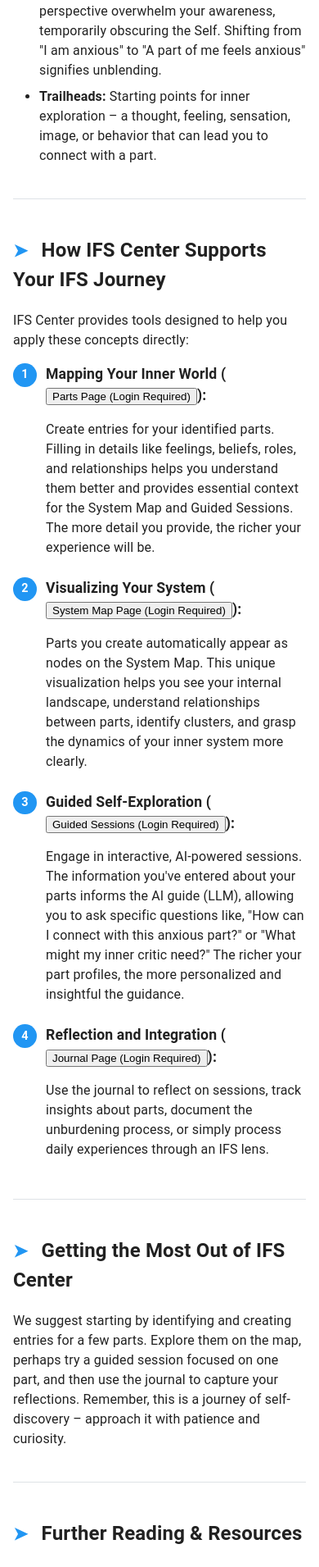
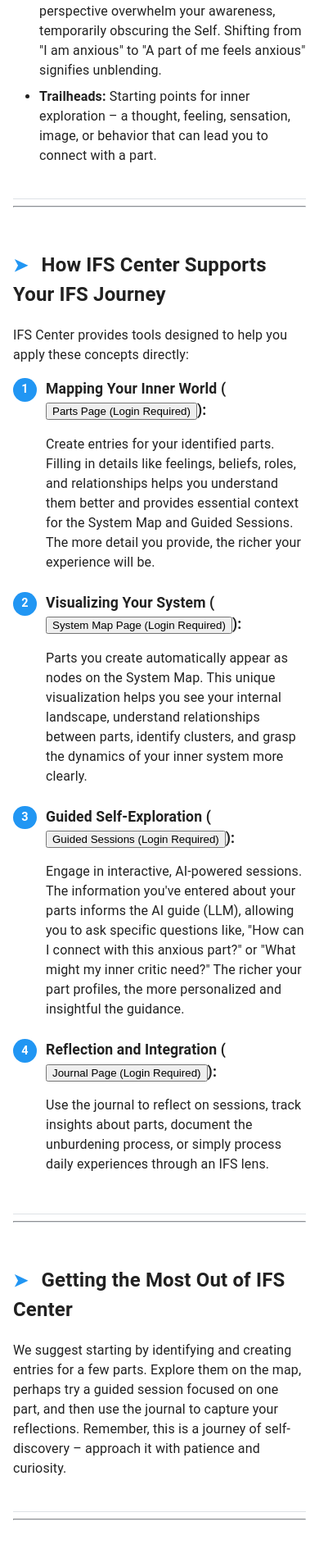
Before and after one commit to schellrw/IFScenter, a React (Create React App) app in the folder frontend/: page /about-ifs in a window 390 px wide. Shown: the part 1757-3668 px from the top of the page at 82% size. Built offline with nearby package versions, Linux system fonts and the light colour scheme; no server answers; the HTML template or start-up script is replaced by a standard one.

Commit message:
update mobile burger menu for duplicate about-ifs.  add about-ifs section horizontal lines

```diff
--- a/frontend/src/components/Navigation.js
+++ b/frontend/src/components/Navigation.js
@@ -135,23 +135,13 @@
                         {item.label}
                       </MenuItem>
                     ))}
-                    {/* Add About IFS to mobile menu */}
-                    <MenuItem
-                      key="/about-ifs"
-                      onClick={() => handleNavigation('/about-ifs')}
-                      selected={isActive('/about-ifs')}
-                    >
-                      About IFS
-                    </MenuItem>
-                    {/* Add Account Settings to mobile menu */}
+                    {/* Add Account Settings to mobile menu - removing icon */}
                      <MenuItem
                         key={accountSettingsItem.path}
                         onClick={() => handleNavigation(accountSettingsItem.path)}
                         selected={isActive(accountSettingsItem.path)}
                      >
-                        <ListItemIcon>
-                           {accountSettingsItem.icon}
-                         </ListItemIcon>
+                         {/* Removed <ListItemIcon> */}
                          {accountSettingsItem.label}
                      </MenuItem>
                      <MenuItem onClick={handleLogoutClick}>
--- a/frontend/src/pages/AboutIFSPage.js
+++ b/frontend/src/pages/AboutIFSPage.js
@@ -94,6 +94,8 @@
                 </ul>
             </section>
 
+            <hr style={{ borderColor: '#dee2e6' }} />
+
             <section id="ifscenter-support" className={styles.section}>
                 <h2>How IFS Center Supports Your IFS Journey</h2>
                 <p>
@@ -119,12 +121,16 @@
                 </ol>
             </section>
 
+            <hr style={{ borderColor: '#dee2e6' }} />
+
             <section id="getting-most" className={styles.section}>
                 <h2>Getting the Most Out of IFS Center</h2>
                 <p>
                     We suggest starting by identifying and creating entries for a few parts. Explore them on the map, perhaps try a guided session focused on one part, and then use the journal to capture your reflections. Remember, this is a journey of self-discovery – approach it with patience and curiosity.
                 </p>
             </section>
+
+            <hr style={{ borderColor: '#dee2e6' }} />
 
             <section id="further-reading" className={styles.section}>
                 <h2>Further Reading & Resources</h2>
```
